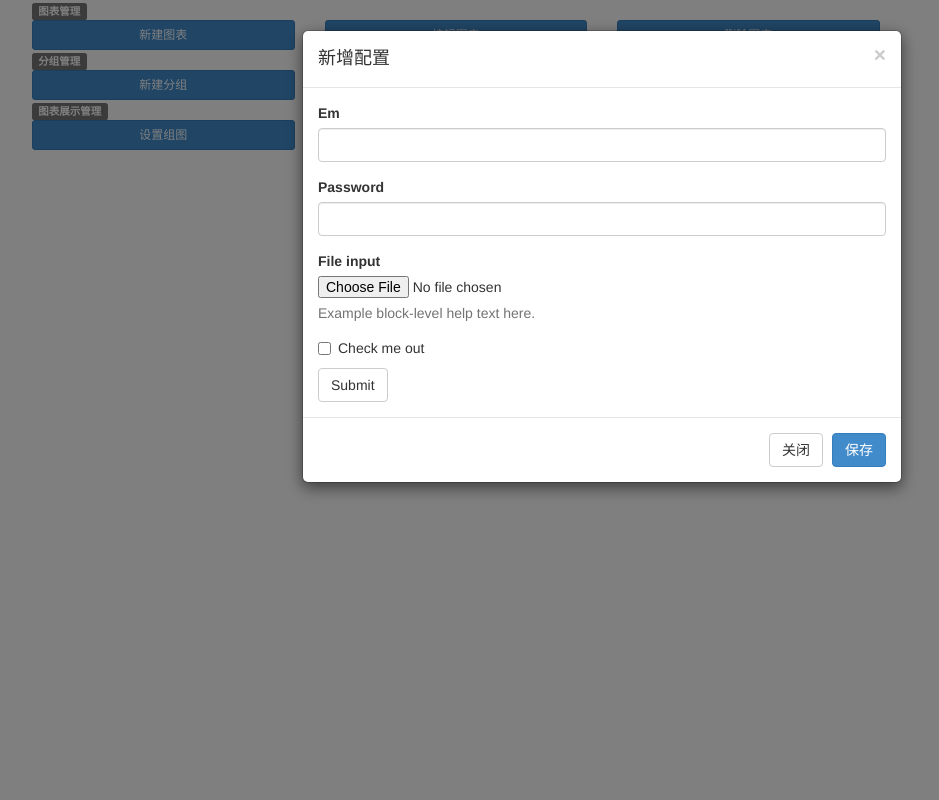
After one commit to Daniel-China/graphical_reports, a Django app: template templates/chartManage.html in a window 1280 px wide, after a click on "新建图表". The commit adds this page. Shown: the whole page, without its empty margins (38-977 px from the left). Run offline with Django 3.2, Linux system fonts and the light colour scheme; the template is opened without the code that fills it, so the values that code supplies are empty; some libraries are stand-ins or nearby versions.

Commit message:
新增表单页面创建 模型对象创建完成

```diff
--- a/graphical_reports/views.py
+++ b/graphical_reports/views.py
@@ -5,4 +5,4 @@ from django.http import HttpResponseRedirect,HttpResponse
 
 def home(request):
     table_data = []
-    return render_to_response('base.html', locals())
+    return render_to_response('chartManage.html', locals())
--- /dev/null
+++ b/templates/base_temp.html
@@ -0,0 +1,23 @@
+<!DOCTYPE html>
+{% load staticfiles %}
+<html lang="zh-CN">
+<head>
+    <meta charset="UTF-8">
+    <title>{% block title %}数据库图表展示{% endblock title %}</title>
+    <link href="/static/css/bootstrap.min.css" rel="stylesheet">
+{#    <link href="/static/css/bootstrap-theme.min.css" rel="stylesheet">#}
+
+    <script src="/static/js/jquery-1.10.2.min.js"></script>
+    <script src="/static/js/bootstrap.min.js"></script>
+    <script src="/static/js/echarts.js"></script>
+
+</head>
+<body>
+{% block chart_models_content %}
+{% endblock chart_models_content %}
+
+
+
+</body>
+
+</html>
--- /dev/null
+++ b/templates/chartManage.html
@@ -0,0 +1,148 @@
+{% extends 'base_temp.html' %}
+
+{% block chart_models_content %}
+
+<div class="container">
+	<div class="row clearfix">
+		<div class="col-md-6 column">
+			 <span class="label label-default">图表管理</span>
+		</div>
+		<div class="col-md-6 column">
+		</div>
+	</div>
+	<div class="row clearfix">
+		<div class="col-md-3 col-sm-6 column">
+            <button type="button" class="btn btn-sm btn-block btn-primary" href="#modal-new-table" data-toggle="modal">新建图表</button>
+
+        </div>
+
+		<div class="col-md-3 col-sm-6 column">
+            <button type="button" class="btn btn-sm btn-block btn-primary" href="#modal-edit-table" data-toggle="modal">编辑图表</button>
+		</div>
+		<div class="col-md-3 col-sm-6 column">
+            <button type="button" class="btn btn-sm btn-block btn-primary">删除图表</button>
+		</div>
+		<div class="col-md-3 col-sm-6 column">
+		</div>
+	</div>
+    <div class="row clearfix">
+		<div class="col-md-6 column">
+			 <span class="label label-default">分组管理</span>
+		</div>
+		<div class="col-md-6 column">
+		</div>
+	</div>
+	<div class="row clearfix">
+		<div class="col-md-3 col-sm-6 column">
+			 <button type="button" class="btn btn-sm btn-block btn-primary">新建分组</button>
+		</div>
+		<div class="col-md-3 col-sm-6 column">
+            <button type="button" class="btn btn-sm btn-block btn-primary">编辑分组</button>
+		</div>
+		<div class="col-md-3 col-sm-6 column">
+            <button type="button" class="btn btn-sm btn-block btn-primary">删除分组</button>
+		</div>
+		<div class="col-md-3 col-sm-6 column">
+		</div>
+	</div>
+	<div class="row clearfix">
+		<div class="col-md-6 column">
+            <span class="label label-default">图表展示管理</span>
+		</div>
+		<div class="col-md-6 column">
+		</div>
+	</div>
+	<div class="row clearfix">
+		<div class="col-md-3 col-sm-6 col-sm-6 column">
+            <button type="button" class="btn btn-sm btn-block btn-primary">设置组图</button>
+		</div>
+		<div class="col-md-3 col-sm-6 column">
+            <button type="button" class="btn btn-sm btn-block btn-primary">设置单表</button>
+		</div>
+		<div class="col-md-3 col-sm-6 column">
+		</div>
+		<div class="col-md-3 col-sm-6 column">
+		</div>
+	</div>
+</div>
+
+
+
+
+{# 新增表单弹窗#}
+<div class="modal fade" id="modal-new-table" role="dialog" aria-labelledby="myModalLabel" aria-hidden="true">
+    <div class="modal-dialog">
+        <div class="modal-content">
+            <div class="modal-header">
+                 <button type="button" class="close" data-dismiss="modal" aria-hidden="true">×</button>
+                <h4 class="modal-title" id="myModalLabel">
+                    新增配置
+                </h4>
+            </div>
+            <div class="modal-body">
+                <form role="form">
+                    <div class="form-group">
+                         <label for="input-new-table-name">Em</label><input type="text" class="form-control" id="input-new-table-name" />
+                    </div>
+                    <div class="form-group">
+                         <label for="exampleInputPassword1">Password</label><input type="password" class="form-control" id="exampleInputPassword1" />
+                    </div>
+                    <div class="form-group">
+                         <label for="exampleInputFile">File input</label><input type="file" id="exampleInputFile" />
+                        <p class="help-block">
+                            Example block-level help text here.
+                        </p>
+                    </div>
+                    <div class="checkbox">
+                         <label><input type="checkbox" />Check me out</label>
+                    </div> <button type="submit" class="btn btn-default">Submit</button>
+                </form>
+            </div>
+            <div class="modal-footer">
+                 <button type="button" class="btn btn-default" data-dismiss="modal">关闭</button> <button type="button" class="btn btn-primary">保存</button>
+            </div>
+        </div>
+    </div>
+</div>
+
+
+
+
+ {# 编辑表单弹窗#}
+<div class="modal fade" id="modal-edit-table" role="dialog" aria-labelledby="myModalLabel" aria-hidden="true">
+    <div class="modal-dialog">
+        <div class="modal-content">
+            <div class="modal-header">
+                 <button type="button" class="close" data-dismiss="modal" aria-hidden="true">×</button>
+                <h4 class="modal-title" id="myModalLabel">
+                    编辑表单
+                </h4>
+            </div>
+            <div class="modal-body">
+                <form role="form">
+                    <div class="form-group">
+                         <label for="exampleInputEmail1">Email address</label><input type="email" class="form-control" id="exampleInputEmail1" />
+                    </div>
+                    <div class="form-group">
+                         <label for="exampleInputPassword1">Password</label><input type="password" class="form-control" id="exampleInputPassword1" />
+                    </div>
+                    <div class="form-group">
+                         <label for="exampleInputFile">File input</label><input type="file" id="exampleInputFile" />
+                        <p class="help-block">
+                            Example block-level help text here.
+                        </p>
+                    </div>
+                    <div class="checkbox">
+                         <label><input type="checkbox" />Check me out</label>
+                    </div> <button type="submit" class="btn btn-default">Submit</button>
+                </form>
+            </div>
+            <div class="modal-footer">
+                 <button type="button" class="btn btn-default" data-dismiss="modal">关闭</button> <button type="button" class="btn btn-primary">保存</button>
+            </div>
+        </div>
+    </div>
+</div>
+
+
+{% endblock chart_models_content %}
```
Also changed, not shown: graphical_reports/chartfunction.py (added, +7 -0 lines), graphical_reports/models.py (+63 -6 lines), templates/test.html (renamed from templates/base.html, +60 -0 lines), 1 other file.
